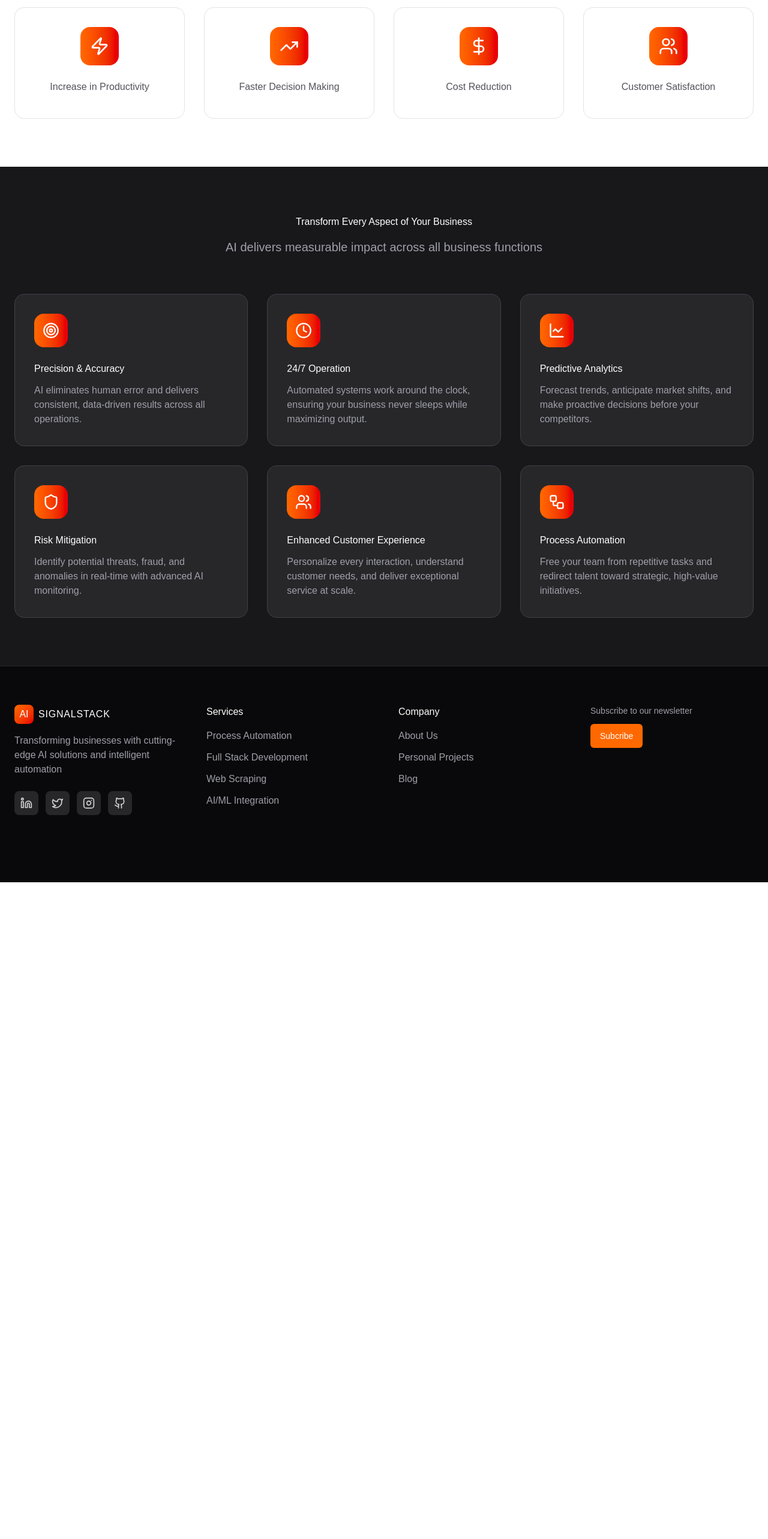
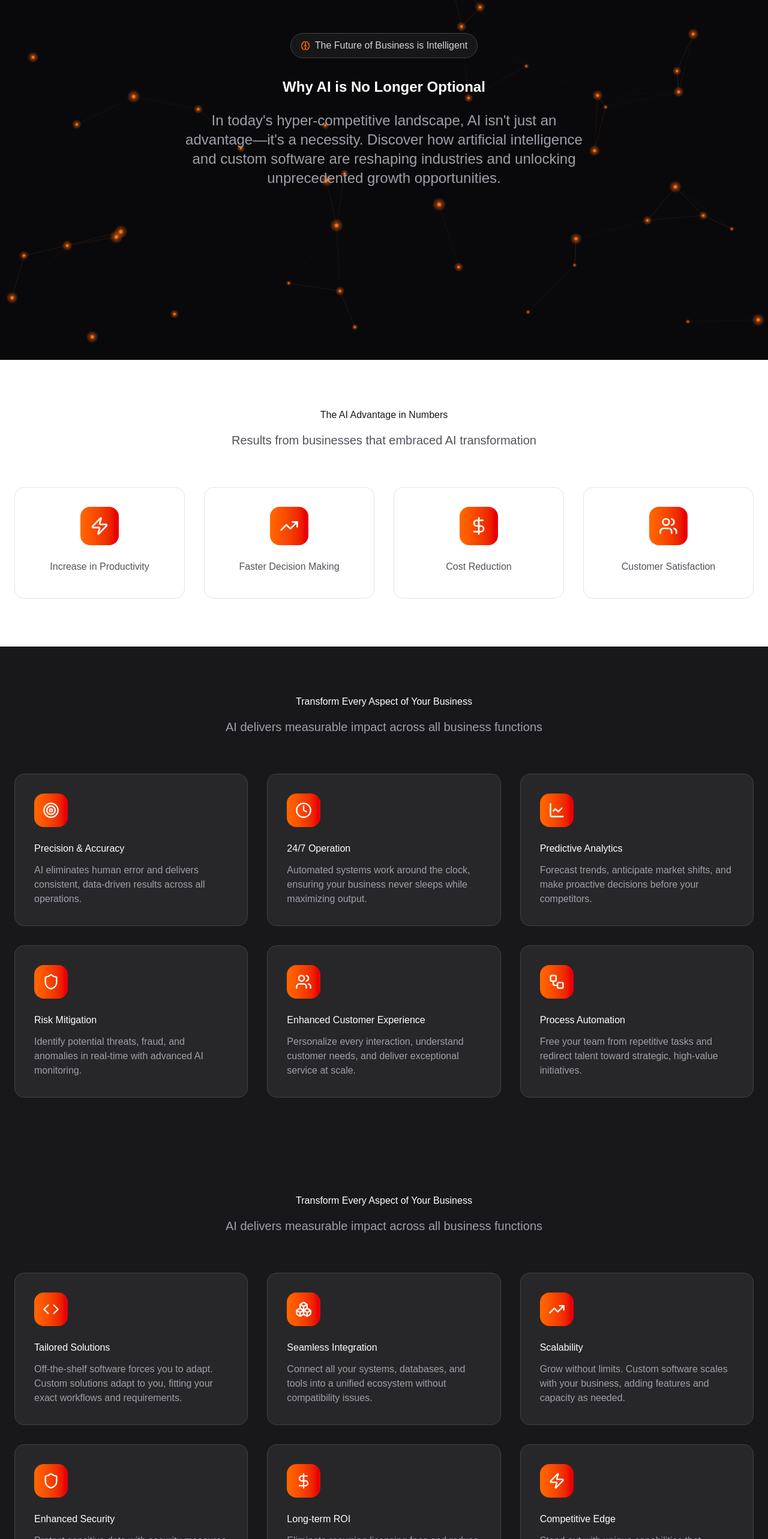
Before and after one commit to WillMay09/automationWebsite, a Next.js app: page /impact in a window 1280 px wide. Shown: the part 200-2766 px from the top of the page at 60% size. Before the commit the page ends 1671 px from the top, so only its background shows below. Built offline with nearby package versions, Linux system fonts and the light colour scheme.

Commit message:
AIHeroSection and custom Software section created

```diff
--- a/src/app/impact/page.tsx
+++ b/src/app/impact/page.tsx
@@ -2,12 +2,16 @@ import Navbar from "@/src/components/navbar";
 import { Footer } from "@/src/components/footer";
 import { Advantage } from "@/src/components/AIAdvantage";
 import { BusinessBenfits } from "@/src/components/businessBenefits";
+import { HeroSection } from "@/src/components/AIHeroSection";
+import { CustomSoftware } from "@/src/components/customSoftwarebenefits";
 export default function Impact() {
   return (
     <>
       <Navbar />
+      <HeroSection />
       <Advantage />
       <BusinessBenfits />
+      <CustomSoftware />
       <Footer />
     </>
   );
--- /dev/null
+++ b/src/components/AIHeroSection.tsx
@@ -0,0 +1,38 @@
+"use client";
+
+import { useNodeGraphAnimation } from "../app/hooks/useNodeGraphAnimation";
+
+import { useRef } from "react";
+
+import { Brain } from "lucide-react";
+
+export function HeroSection() {
+  const canvasRef = useRef<HTMLCanvasElement>(null);
+  useNodeGraphAnimation(canvasRef);
+
+  return (
+    <>
+      <section className="relative flex items-center justify-center text-white min-h-screen bg-[#2a2a2a] px-6 overflow-hidden">
+        <canvas ref={canvasRef} className="absolute inset-0 w-full h-full" />
+        <div className="relative z-10 text-center max-w-3xl p-6">
+          {/*Content*/}
+          <div className="inline-flex items-center gap-2 bg-zinc-800/50 border border-zinc-700 rounded-full px-4 py-2 mb-8 backdrop-blur-sm">
+            <Brain className="w-4 h-4 text-orange-500" />
+            <span className="text-zinc-300">
+              The Future of Business is Intelligent
+            </span>
+          </div>
+          <h1 className="mb-6 text-2xl font-bold">
+            Why AI is No Longer Optional
+          </h1>
+          <p className="text-xl text-zinc-400 md:text-2xl mb-8 mx-auto max-w-2xl">
+            In today&apos;s hyper-competitive landscape, AI isn&apos;t just an
+            advantage—it&apos;s a necessity. Discover how artificial
+            intelligence and custom software are reshaping industries and
+            unlocking unprecedented growth opportunities.
+          </p>
+        </div>
+      </section>
+    </>
+  );
+}
--- /dev/null
+++ b/src/components/customSoftwarebenefits.tsx
@@ -0,0 +1,146 @@
+"use client";
+
+import { motion } from "framer-motion";
+
+import {
+  Brain,
+  TrendingUp,
+  Zap,
+  Target,
+  Shield,
+  Clock,
+  DollarSign,
+  Users,
+  Cpu,
+  LineChart,
+  Boxes,
+  MessageSquare,
+  Eye,
+  Code,
+  Database,
+  Workflow,
+  ChartBar,
+  BarChart3,
+  Sparkles,
+  ArrowRight,
+  CheckCircle2,
+} from "lucide-react";
+
+type IconName = keyof typeof iconMap;
+
+const iconMap = {
+  Code,
+  Boxes,
+  TrendingUp,
+  Shield,
+  DollarSign,
+  Zap,
+};
+
+interface SoftwareBenefitsProps {
+  iconName: IconName;
+  title: string;
+  description: string;
+  index: number;
+}
+
+function CustomSoftwareCard({
+  iconName,
+  title,
+  description,
+  index,
+}: SoftwareBenefitsProps) {
+  const Icon = iconMap[iconName];
+  return (
+    <motion.div
+      className="bg-zinc-800 rounded-2xl overflow-hidden border border-zinc-700 hover:border-orange-500 transition-all duration-300 p-8 cursor-pointer"
+      initial={{ opacity: 0, y: 20 }}
+      whileInView={{ opacity: 1, y: 0 }}
+      viewport={{ once: true }}
+      transition={{ duration: 0.5, delay: index * 0.05 }}
+      whileHover={{ scale: 1.03, borderColor: "#f97316" }}
+    >
+      <div className="w-14 h-14 bg-gradient-to-r from-orange-500 to-red-600 rounded-2xl flex justify-center items-center mb-6">
+        {Icon ? (
+          <Icon className="text-white w-7 h-7" />
+        ) : (
+          <Cpu className="text-white w-7 h-7" />
+        )}
+      </div>
+      <h3 className="text-white mb-3">{title}</h3>
+      <p className="text-zinc-400">{description}</p>
+    </motion.div>
+  );
+}
+
+export function CustomSoftware() {
+  const benefits: { iconName: IconName; title: string; description: string }[] =
+    [
+      {
+        iconName: "Code",
+        title: "Tailored Solutions",
+        description:
+          "Off-the-shelf software forces you to adapt. Custom solutions adapt to you, fitting your exact workflows and requirements.",
+      },
+      {
+        iconName: "Boxes",
+        title: "Seamless Integration",
+        description:
+          "Connect all your systems, databases, and tools into a unified ecosystem without compatibility issues.",
+      },
+      {
+        iconName: "TrendingUp",
+        title: "Scalability",
+        description:
+          "Grow without limits. Custom software scales with your business, adding features and capacity as needed.",
+      },
+      {
+        iconName: "Shield",
+        title: "Enhanced Security",
+        description:
+          "Protect sensitive data with security measures designed specifically for your business and industry requirements.",
+      },
+      {
+        iconName: "DollarSign",
+        title: "Long-term ROI",
+        description:
+          "Eliminate recurring licensing fees and reduce technical debt while increasing operational efficiency.",
+      },
+      {
+        iconName: "Zap",
+        title: "Competitive Edge",
+        description:
+          "Stand out with unique capabilities that competitors using generic solutions simply cannot replicate.",
+      },
+    ];
+  return (
+    <section className="bg-zinc-900 py-20 px-6">
+      <div className="max-w-7xl mx-auto">
+        <motion.div
+          className="text-center mb-16"
+          initial={{ opacity: 0, y: 20 }}
+          whileInView={{ opacity: 1, y: 0 }}
+          viewport={{ once: true }}
+        >
+          <h2 className="text-white mb-4">
+            Transform Every Aspect of Your Business
+          </h2>
+          <p className="text-zinc-400 text-xl max-w-2xl mx-auto">
+            AI delivers measurable impact across all business functions
+          </p>
+        </motion.div>
+        <div className="grid md:grid-cols-2 lg:grid-cols-3 gap-8">
+          {benefits.map((benefit, index) => (
+            <CustomSoftwareCard
+              key={benefit.iconName || index}
+              iconName={benefit.iconName}
+              title={benefit.title}
+              description={benefit.description}
+              index={index}
+            />
+          ))}
+        </div>
+      </div>
+    </section>
+  );
+}
```
